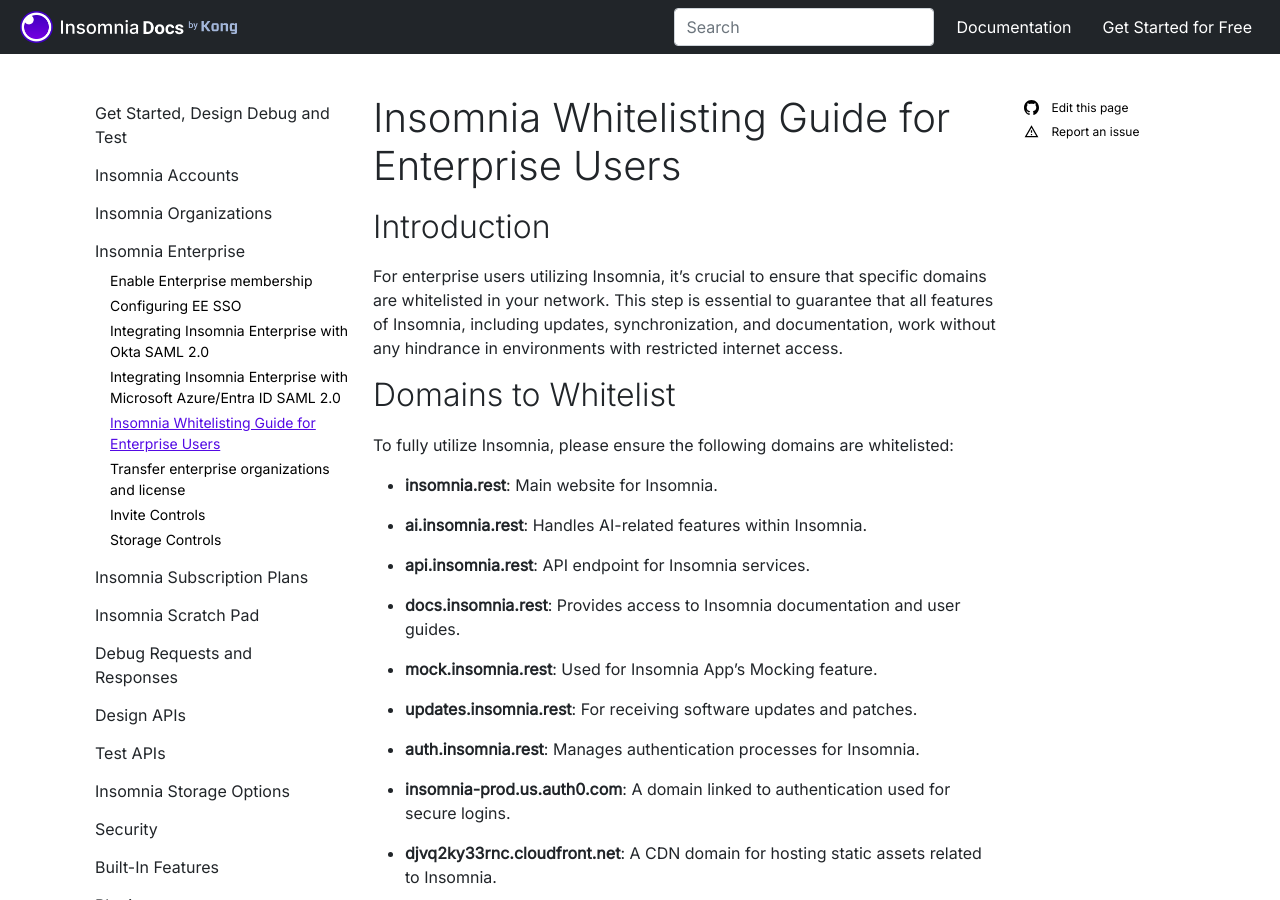
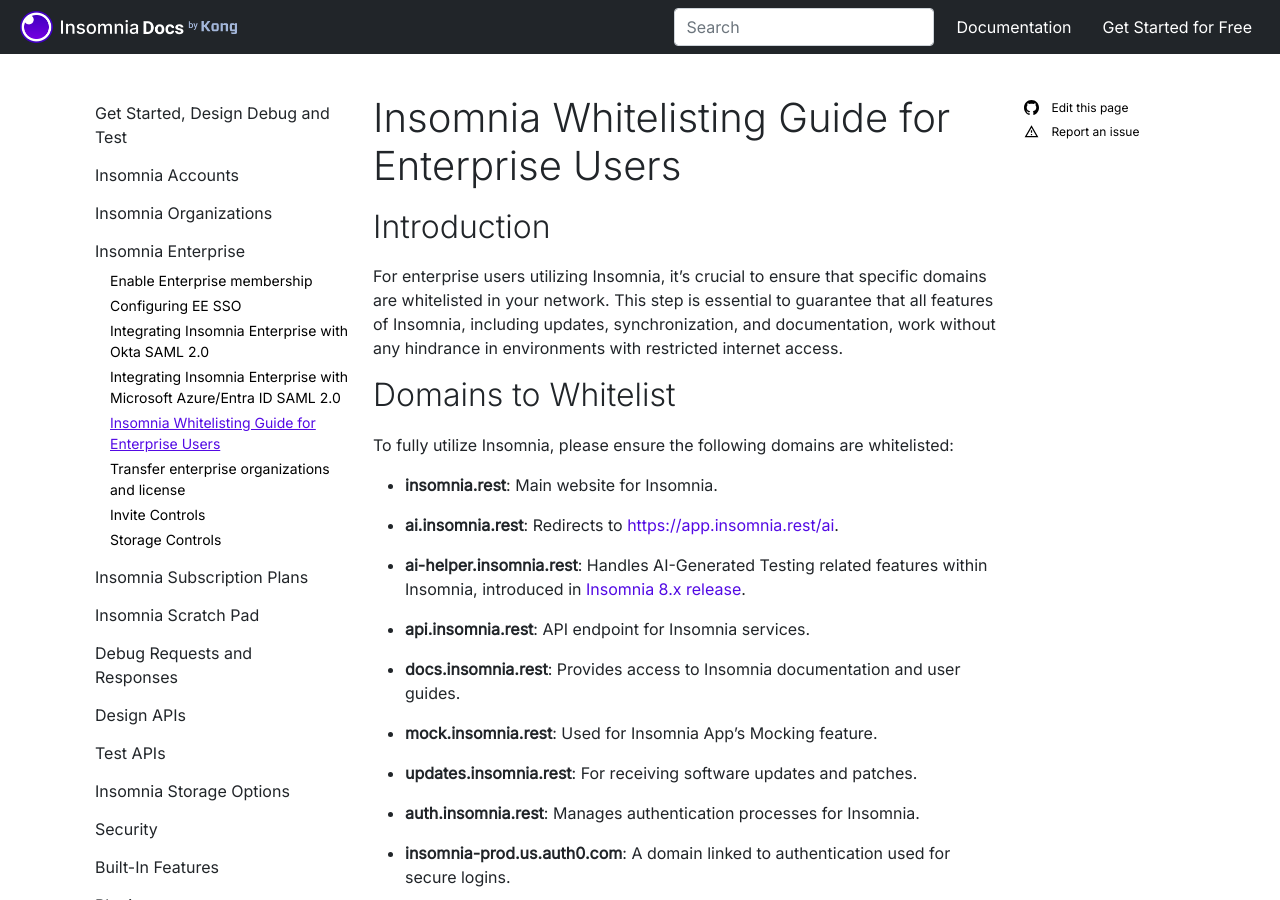
Before and after one commit to Kong/insomnia-docs, a Jekyll site: the page built from docs/insomnia/enterprise-ip-whitelist-guide.md, in a window 1280 px wide and 900 px high. Built offline with Jekyll 4.4.1, drawn with Linux system fonts in a browser that asks for light colours; comment, search, counter and statistics services are not loaded.

Commit message:
fix enterprise ip whitelist

```diff
--- a/docs/insomnia/enterprise-ip-whitelist-guide.md
+++ b/docs/insomnia/enterprise-ip-whitelist-guide.md
@@ -15,7 +15,9 @@
 
 - **insomnia.rest**: Main website for Insomnia.
 
-- **ai.insomnia.rest**: Handles AI-related features within Insomnia.
+- **ai.insomnia.rest**: Redirects to [https://app.insomnia.rest/ai](https://app.insomnia.rest/ai).
+
+- **ai-helper.insomnia.rest**: Handles AI-Generated Testing related features within Insomnia, introduced in [Insomnia 8.x release](https://konghq.com/blog/product-releases/insomnia-8-0#h-introducing-insomnia-ai-for-automatically-generated-api-tests).
 
 - **api.insomnia.rest**: API endpoint for Insomnia services.
 
```
